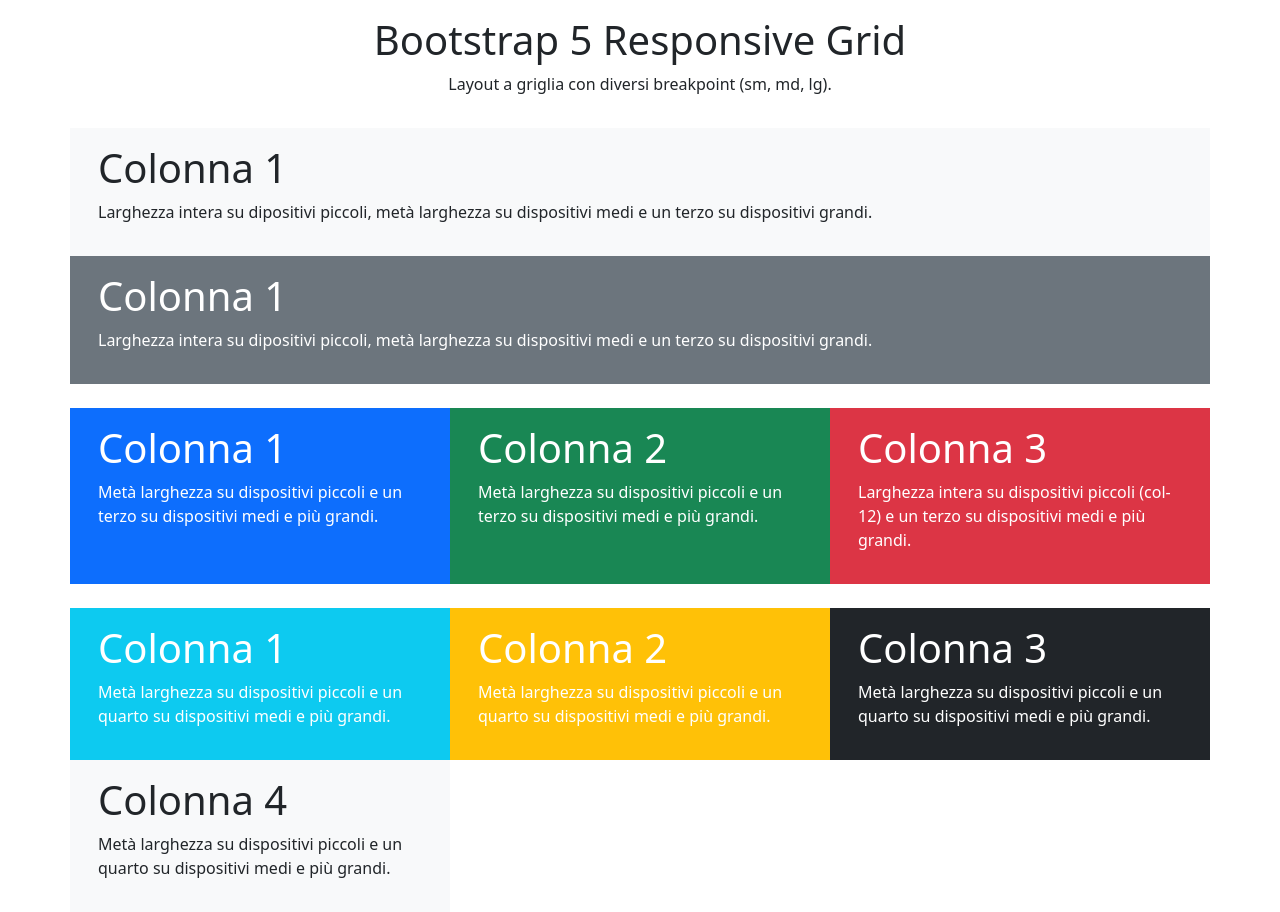
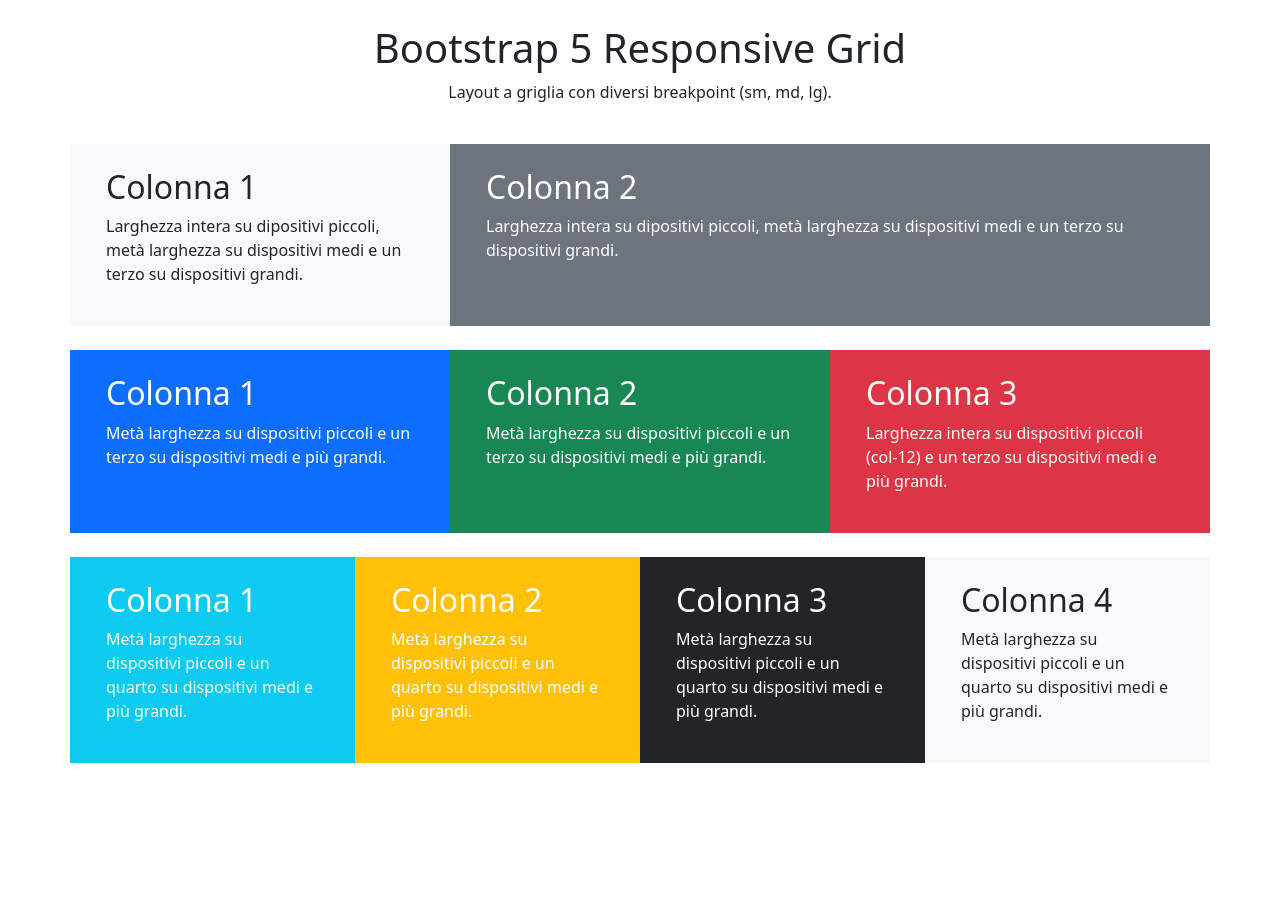
Before and after one commit to amletodellaloggia/htmlcss-bootstrap-layout, a plain HTML site: page index.html in a window 1280 px wide. After the commit the page ends 800 px from the top, so only its background shows below. Drawn offline with nearby package versions, Linux system fonts and the light colour scheme.

Commit message:
[add] breakpoints @ lg

```diff
--- a/index.html
+++ b/index.html
@@ -13,7 +13,7 @@
 		<div class="container">
 			<div class="row">
 				<div class="col text-center">
-					<div class="box p-3">
+					<div class="box p-4">
 						<h1> Bootstrap 5 Responsive Grid</h1>
 						<p>Layout a griglia con diversi breakpoint (sm, md, lg).</p>
 					</div>
@@ -25,15 +25,15 @@
 	 <main>
 		<div class="container">
 			<div class="row">
-				<div class="col-12 bg-light">
-					<div class="box p-3">
-						<h1> Colonna 1</h1>
+				<div class="col-sm-12 col-md-6 col-lg-4 bg-light">
+					<div class="box p-4">
+						<h2> Colonna 1</h2>
 						<p>Larghezza intera su dipositivi piccoli, metà larghezza su dispositivi medi e un terzo su dispositivi grandi.</p>
 					</div>
 				</div>
-				<div class="col-12 bg-secondary text-white">
-					<div class="box p-3">
-						<h1> Colonna 1</h1>
+				<div class="col-sm-12 col-md-6 col-lg-8 bg-secondary text-white">
+					<div class="box p-4">
+						<h2> Colonna 2</h2>
 						<p>Larghezza intera su dipositivi piccoli, metà larghezza su dispositivi medi e un terzo su dispositivi grandi.</p>
 					</div>
 				</div>
@@ -43,20 +43,20 @@
 		<div class="container">
 			<div class="row">
 				<div class="col-sm-6 col-md-4 bg-primary text-white">
-					<div class="box p-3">
-						<h1> Colonna 1</h1>
+					<div class="box p-4">
+						<h2> Colonna 1</h2>
 						<p>Metà larghezza su dispositivi piccoli e un terzo su dispositivi medi e più grandi.</p>
 					</div>
 				</div>
 				<div class="col-sm-6 col-md-4 bg-success text-white">
-					<div class="box p-3">
-						<h1> Colonna 2</h1>
+					<div class="box p-4">
+						<h2> Colonna 2</h2>
 						<p>Metà larghezza su dispositivi piccoli e un terzo su dispositivi medi e più grandi.</p>
 					</div>
 				</div>
 				<div class="col-sm-12 col-md-4 bg-danger text-white">
-					<div class="box p-3">
-						<h1> Colonna 3</h1>
+					<div class="box p-4">
+						<h2> Colonna 3</h2>
 						<p>Larghezza intera su dispositivi piccoli (col-12) e un terzo su dispositivi medi e più grandi.</p>
 					</div>
 				</div>
@@ -65,27 +65,27 @@
 		<br>
 		<div class="container">
 			<div class="row">
-				<div class="col-sm-6 col-md-4 bg-info text-white">
-					<div class="box p-3">
-						<h1>Colonna 1</h1>
+				<div class="col-sm-6 col-md-3 bg-info text-white">
+					<div class="box p-4">
+						<h2>Colonna 1</h2>
 						<p>Metà larghezza su dispositivi piccoli e un quarto su dispositivi medi e più grandi.</p>
 					</div>
 				</div>
-				<div class="col-sm-6 col-md-4 bg-warning text-white">
-					<div class="box p-3">
-						<h1>Colonna 2</h1>
+				<div class="col-sm-6 col-md-3 bg-warning text-white">
+					<div class="box p-4">
+						<h2>Colonna 2</h2>
 						<p>Metà larghezza su dispositivi piccoli e un quarto su dispositivi medi e più grandi.</p>
 					</div>
 				</div>
-				<div class="col-sm-6 col-md-4 bg-dark text-white">
-					<div class="box p-3">
-						<h1>Colonna 3</h1>
+				<div class="col-sm-6 col-md-3 bg-dark text-white">
+					<div class="box p-4">
+						<h2>Colonna 3</h2>
 						<p>Metà larghezza su dispositivi piccoli e un quarto su dispositivi medi e più grandi.</p>
 					</div>
 				</div>
-				<div class="col-sm-6 col-md-4 bg-light">
-					<div class="box p-3">
-						<h1>Colonna 4</h1>
+				<div class="col-sm-6 col-md-3 bg-light">
+					<div class="box p-4">
+						<h2>Colonna 4</h2>
 						<p>Metà larghezza su dispositivi piccoli e un quarto su dispositivi medi e più grandi.</p>
 					</div>
 				</div>
```
